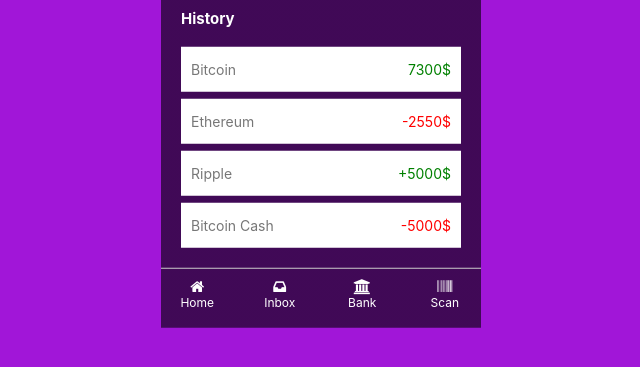
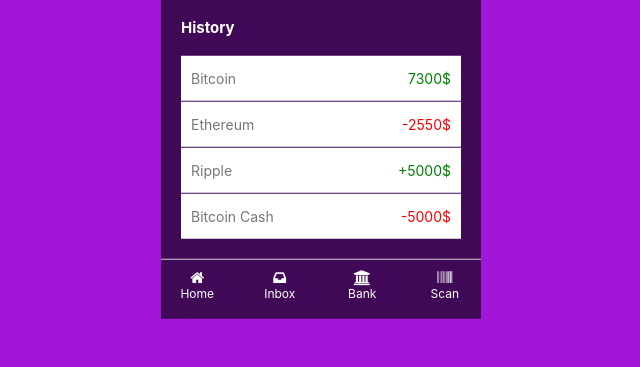
Before and after one commit to arunrkwork/web, a plain HTML site: page index.html in a window 1280 px wide. Shown: the part 385-752 px from the top of the page, without its empty margins (319-959 px from the left). Drawn offline with nearby package versions, Linux system fonts and the light colour scheme.

Commit message:
history padding adjusted

```diff
--- a/style.css
+++ b/style.css
@@ -60,7 +60,7 @@ body {
     padding: 12px 10px;
     color: #777;
     font-size: 14px;
-    margin: 7px 0;
+    margin: 1px 0;
 }
 
 .debit-amount {
```
